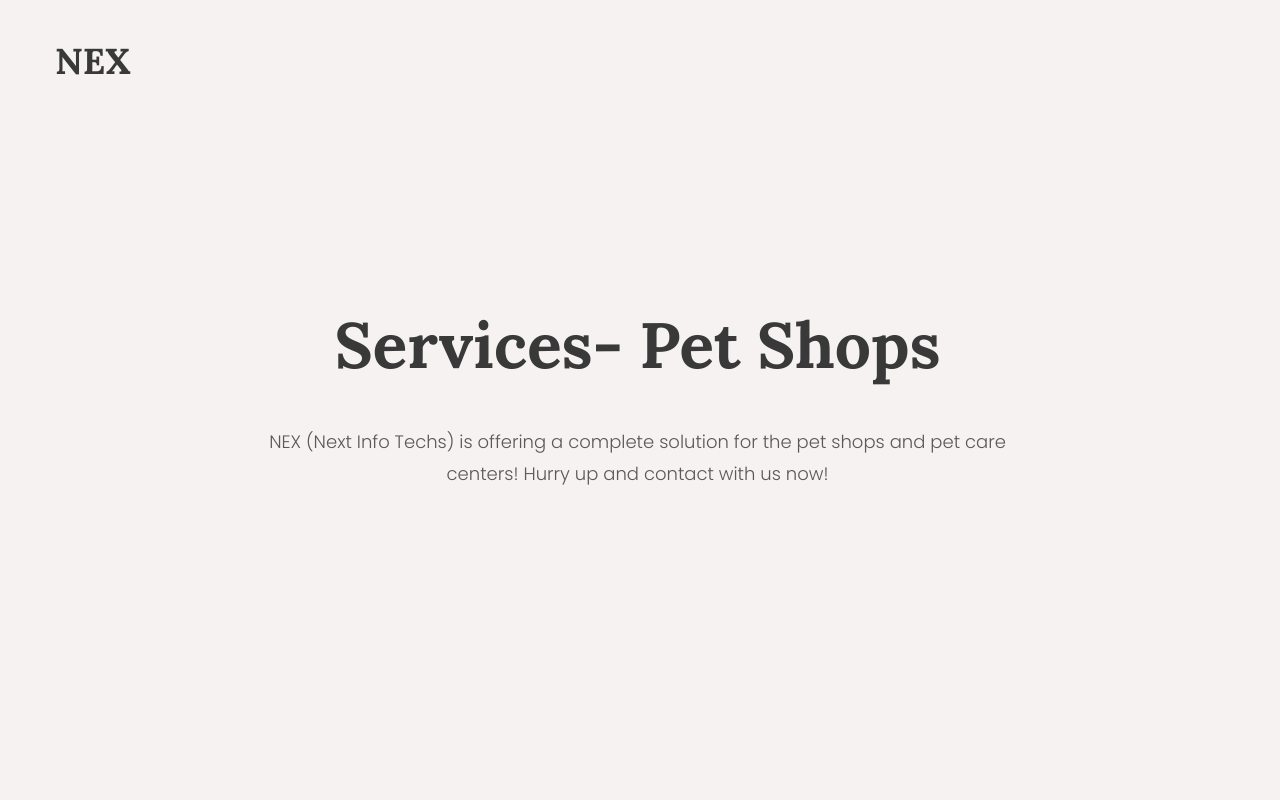
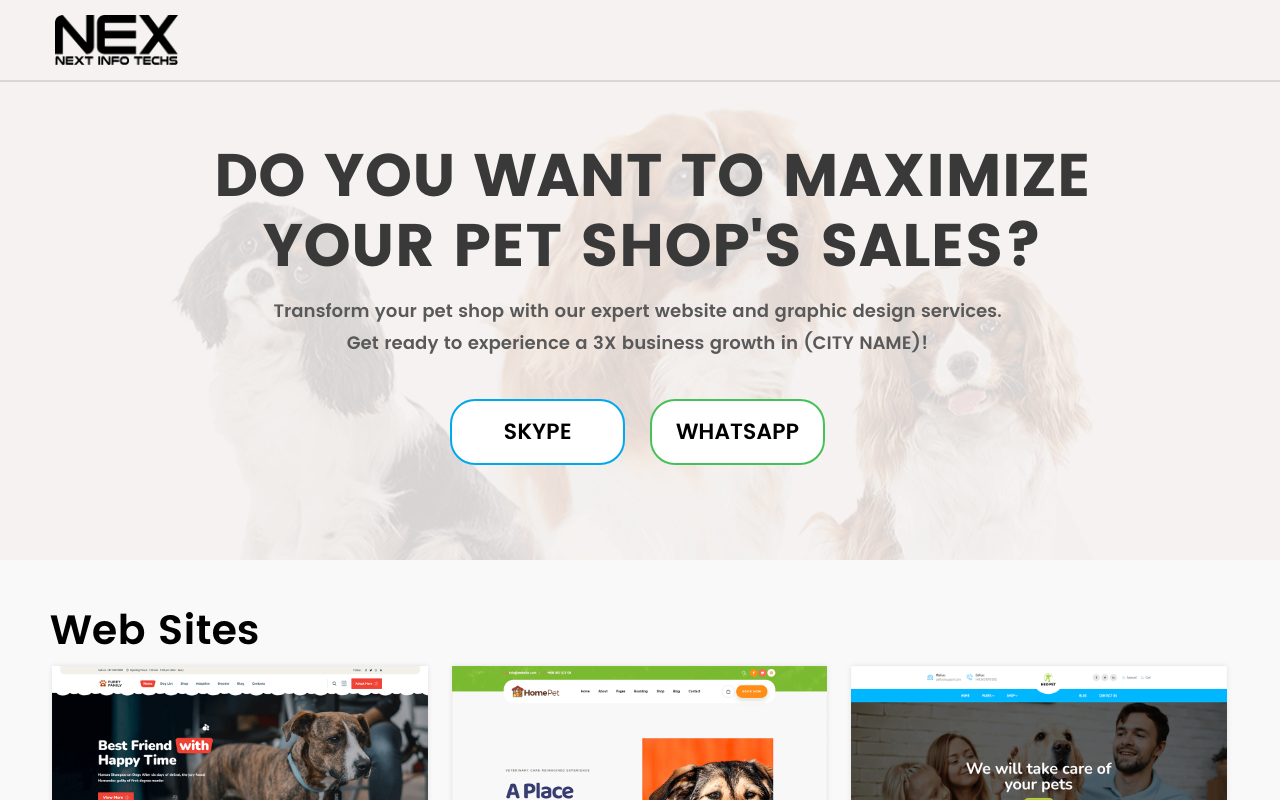
Before and after one commit to frogbid-tech/W-NEX-Pet-Landing, a plain HTML site: page index.html in a window 1280 px wide. Shown: the top 800 px of the page. Drawn offline with Linux system fonts and the light colour scheme.

Commit message:
09/02/2023

```diff
--- a/css/responsive.css
+++ b/css/responsive.css
@@ -143,6 +143,8 @@
   .main-banner .heading {
     font-size: 33px;
     line-height: 40px;
+    margin-top: 110px;
+
   }
   .main-banner .bg {
     margin: 0;
--- a/index.html
+++ b/index.html
@@ -29,6 +29,11 @@
     <link rel="stylesheet" href="style.css">
     <!-- include the site stylesheet -->
     <link rel="stylesheet" href="css/responsive.css">
+
+    <style>
+
+
+    </style>
 </head>
 <body>
 <div id="wrapper">
@@ -46,7 +51,7 @@
                     <div class="row">
                         <div class="col-xs-12">
                             <!-- logo -->
-                            <a href="#" class="logo pull-left">NEX</a>
+                            <a href="https://nextinfotechs.com/" target="_blank" class="logo pull-left"><img src="images/nex-logo.png" style="height: 50px;"></a>
                         </div>
                     </div>
                 </div>
@@ -64,9 +69,18 @@
                         <div class="col-xs-12">
                             <div class="caption">
                                 <div class="holder">
-                                    <h1 class="heading">Services- Pet Shops</h1>
-                                    <p>NEX (Next Info Techs) is offering a complete solution for the pet shops and pet
-                                        care centers! Hurry up and contact with us now!</p>
+                                    <h1 class="heading">Do you want to Maximize</br> your pet shop's sales?</h1>
+                                    <p>Transform your pet shop with our expert website and graphic design services.
+                                        Get ready to experience a 3X business growth in (CITY NAME)!</p>
+                                    <div class="row" style="margin-top: 40px !important;">
+                                        <a href="https://join.skype.com/invite/whLjFofI5M1I" target="_blank">
+                                            <button type="button" class="btn" style="background-color: #ffffff; color: black; width: 175px; margin-right: 10px; padding: 12px; font-size: 22px; font-family: body_font; border-radius: 25px;border: 2px solid #00a9ea;">SKYPE</button>
+                                        </a>
+                                        <a href="https://wa.me/message/VBCGRP7FAFCOD1" target="_blank">
+                                            <button type="button" class="btn" style="background-color: #ffffff; color: black; width: 175px; margin-left: 10px; padding: 12px; font-size: 22px; font-family: body_font; border-radius: 25px; border: 2px solid #47c157;">WHATSAPP</button>
+                                        </a>
+                                    </div>
+
                                 </div>
                             </div>
                         </div>
@@ -75,11 +89,11 @@
             </section><!-- end of main-banner -->
 
 			<div class="container">
-				<div class="row">
+				<div class="row" style="margin-top: 20px;">
 					<h1 class="heading">Web Sites</h1>
 				</div>
 				<div class="row">
-					<div id="isotop-holder">
+					<div>
 						<div class="grid-sizer"></div>
 						<!-- start of item -->
 						<div class="item col3 filter1">
@@ -174,17 +188,15 @@
                         </div><!-- end of item -->
 
 					</div>
-
-
 				</div>
 			</div>
 
             <div class="container">
-                <div class="row">
+                <div class="row" style="margin-top: 20px;">
                     <h1 class="heading">Branding</h1>
                 </div>
                 <div class="row">
-                    <div id="isotop-holder">
+                    <div>
                         <div class="grid-sizer"></div>
                         <!-- start of item -->
                         <div class="item col-3 filter1">
@@ -211,11 +223,11 @@
             </div>
 
             <div class="container">
-                <div class="row">
+                <div class="row" style="margin-top: 20px;">
                     <h1 class="heading">Logo Design</h1>
                 </div>
                 <div class="row">
-                    <div id="isotop-holder">
+                    <div>
                         <div class="grid-sizer"></div>
 
                         <!-- start of item -->
@@ -287,7 +299,7 @@
                     <h1 class="heading">Social Post Designs</h1>
                 </div>
                 <div class="row">
-                    <div id="isotop-holder">
+                    <div>
                         <div class="grid-sizer"></div>
 
                         <!-- start of item -->
@@ -353,7 +365,7 @@
             <div class="container">
                 <div class="row">
                     <div class="col-xs-12 text-center">
-                        <a href="#" class="logo">NEX</a>
+                        <a href="https://nextinfotechs.com/" target="_blank" class="logo"><img src="images/nex-logo.png" style="height: 50px;"></a>
                         <!-- start of social -->
                         <ul class="list-inline social">
                             <li><a href="https://twitter.com/nextinfotechs"><i class="fa fa-twitter" aria-hidden="true"></i></a></li>
--- a/style.css
+++ b/style.css
@@ -17,6 +17,23 @@ Theme URI:
 /*------------------------------------------------------------------
 	1. import files
 -------------------------------------------------------------------*/
+
+@font-face {
+  font-family: logo_font;
+  src: url('fonts/tycho.otf');
+}
+@font-face {
+  font-family: body_font;
+  src: url('fonts/Poppins-SemiBold.otf');
+}
+
+@font-face {
+  font-family: heading;
+  src: url('fonts/Poppins-Bold.otf');
+}
+
+
+
 .clearfix:after, .widget:after, .search-form:after, .post-password-form p:after, .navigation-single:after {
   content: '';
   display: block;
@@ -845,8 +862,9 @@ a {
 }
 
 #header .holder {
-  padding: 41px 0;
+  padding: 15px 0;
   transition: all ease 0.3s;
+  border-bottom: 2px solid #d7d7d7;
 }
 
 #header #nav {
@@ -938,6 +956,7 @@ a {
   color: #393939;
   transition: all ease 0.4s;
   font: 700 36px/40px "Lora", "Helvetica Neue", Helvetica, Arial, sans-serif;
+  font-family: logo_font;
 }
 
 .logo a {
@@ -1163,13 +1182,17 @@ a {
 
 .main-banner .heading {
   color: #393939;
-  margin: 0 0 46px;
-  font: 700 64px/70px "Lora", "Helvetica Neue", Helvetica, Arial, sans-serif;
+  margin: 45px 0 15px 20px;
+  font-family: heading;
+  line-height: 70px;
+  text-transform: uppercase;
+  font-size: 60px;
 }
 
 .main-banner p {
   margin: 0;
   max-width: 760px;
+  font-family: body_font;
 }
 
 .main-banner .bg {
@@ -1182,7 +1205,7 @@ a {
 }
 
 .main-banner.full .caption {
-  height: 100vh;
+  height: 70vh;
   white-space: nowrap;
   text-align: center;
 }
@@ -1204,6 +1227,12 @@ a {
 
 .main-banner.center p {
   margin: 0 auto;
+}
+
+.heading{
+  padding-left: 10px;
+  font-family: body_font;
+  color: #000;
 }
 
 .grid-sizer {
@@ -1656,6 +1685,7 @@ a {
 
 .main-slider .slick-dots li.slick-active button {
   background: #393939;
+  font-family: body_font;
 }
 
 .main-slider button {
@@ -1670,6 +1700,7 @@ a {
   background: transparent;
   transition: all .4s ease;
   border: 2px solid #393939;
+  font-family: body_font;
 }
 
 .port-view {
```
Also changed, not shown: fonts/Poppins-Bold.otf (added), fonts/Poppins-SemiBold.otf (added), fonts/nulshock.otf (added), fonts/tycho.otf (added), images/img01.jpg (added), images/nex-logo.png (added).
